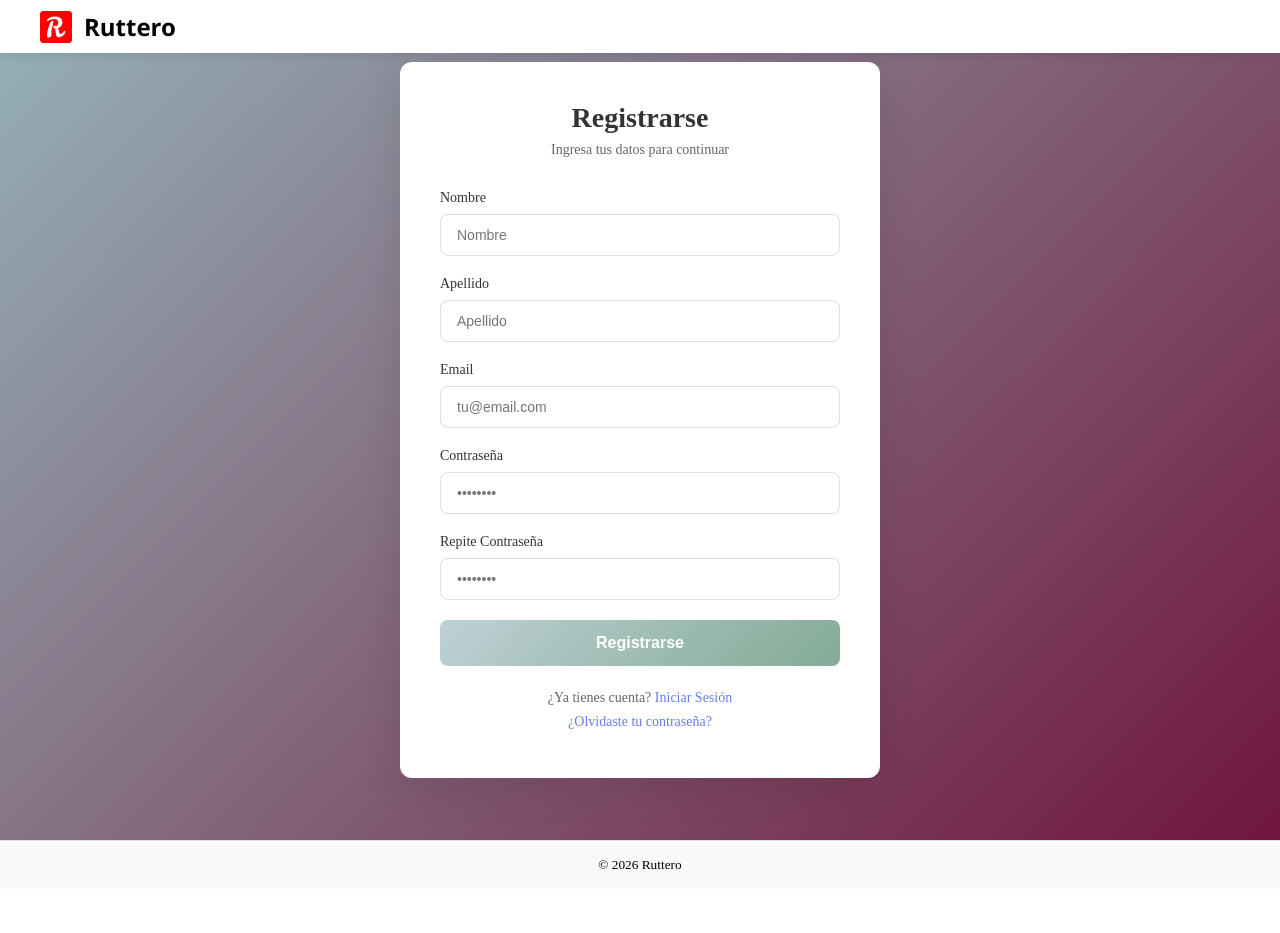
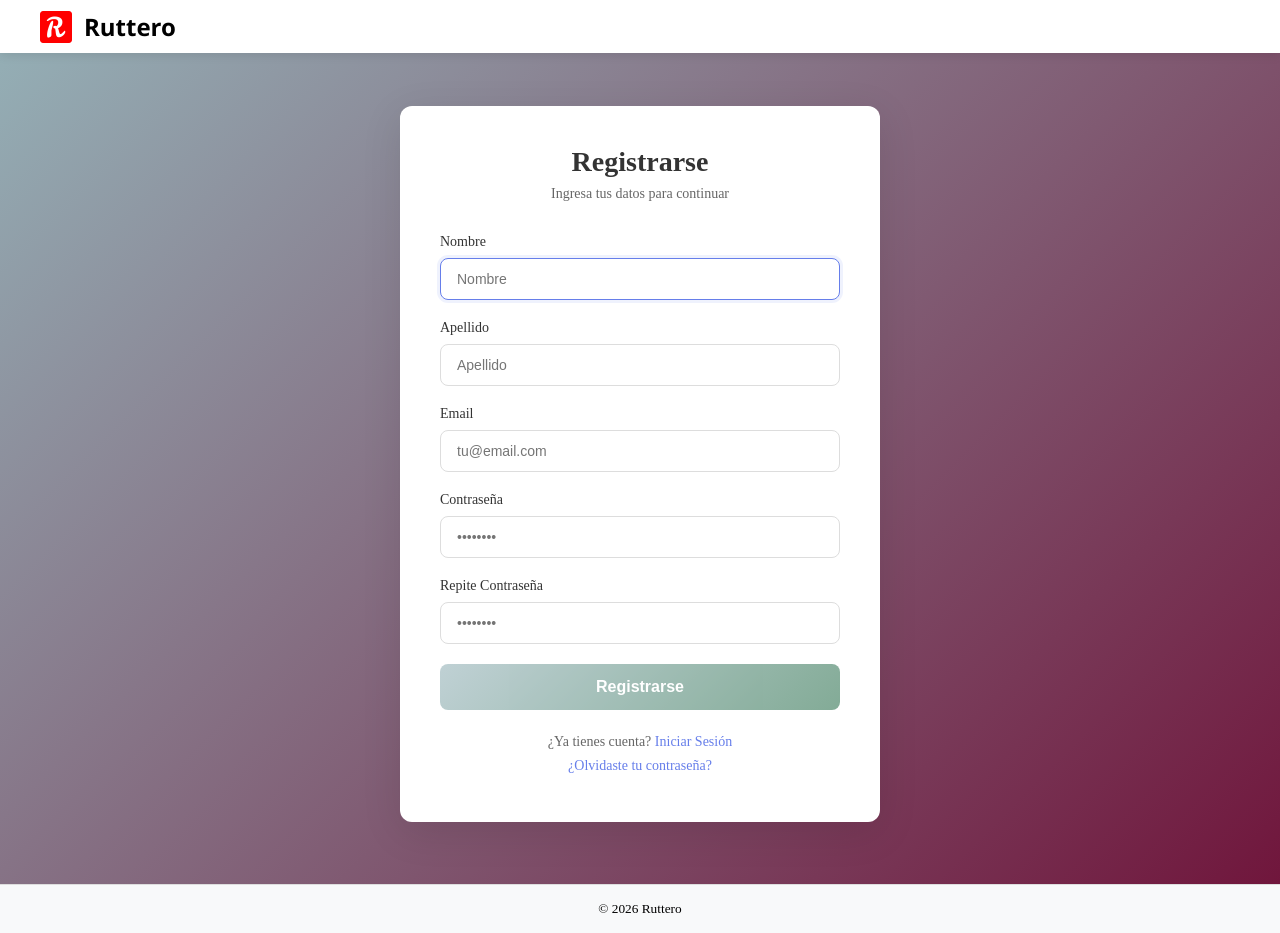
Before and after one commit to LipperaM/ruttero, an Angular app in the folder frontend/: page /register in a window 1280 px wide. Before the commit the page ends 889 px from the top, so only its background shows below. Built offline with nearby package versions, Linux system fonts and the light colour scheme.

Commit message:
Change register component styles

```diff
--- a/frontend/src/app/components/register/register.component.css
+++ b/frontend/src/app/components/register/register.component.css
@@ -3,8 +3,9 @@
   justify-content: center;
   align-items: center;
   min-height: 100vh;
-  background: linear-gradient(135deg, #95B2B8 0%, #70163C 100%);
+  background: var(--gradient-background);
   padding: 20px;
+  padding-top: 64px;
 }
 
 .register-card {
--- a/frontend/src/app/components/register/register.component.html
+++ b/frontend/src/app/components/register/register.component.html
@@ -14,6 +14,7 @@
           required
           placeholder="Nombre"
           [disabled]="isLoading"
+          autofocus
         />
       </div>
 
--- a/frontend/src/app/components/register/register.component.ts
+++ b/frontend/src/app/components/register/register.component.ts
@@ -26,7 +26,7 @@ export class RegisterComponent {
   constructor(
     private authService: AuthService,
     private router: Router
-  ) {}
+  ) { }
 
   onSubmit(): void {
     if (!this.credentials.email || !this.credentials.password || !this.credentials.confirmPassword) {
```
